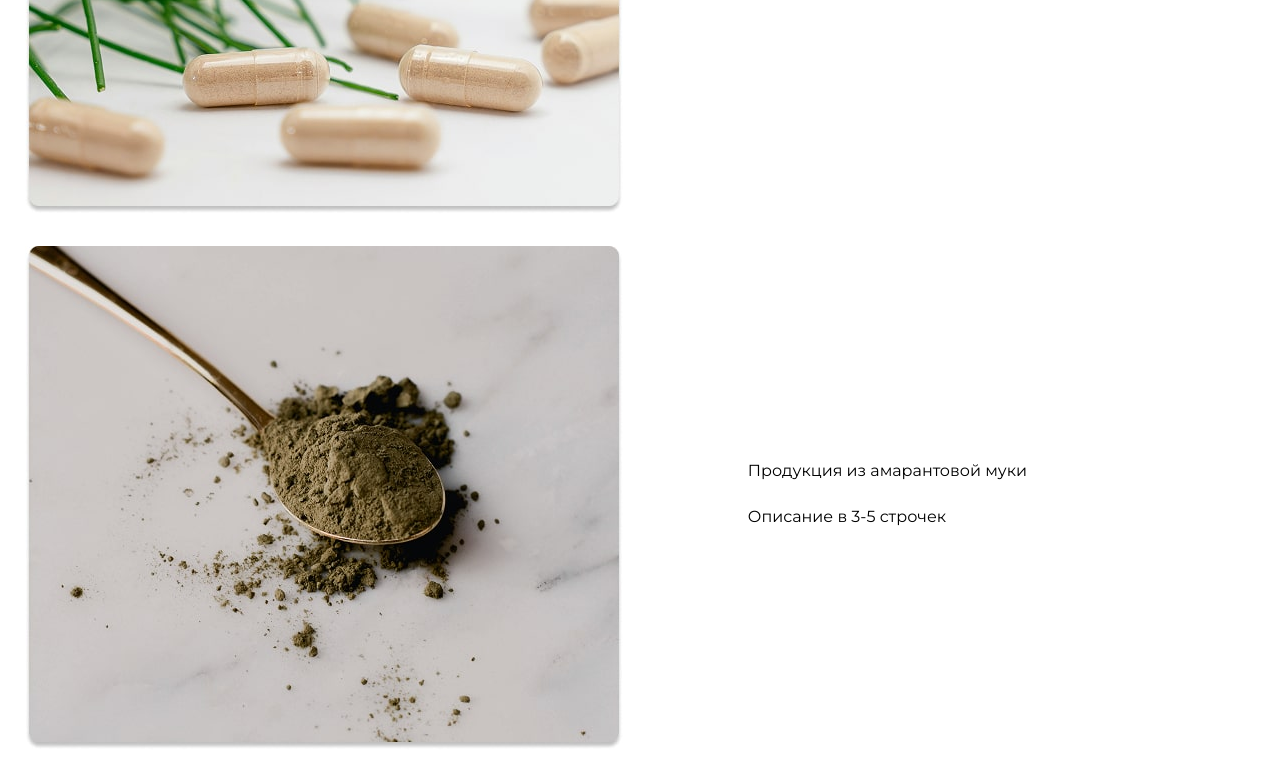
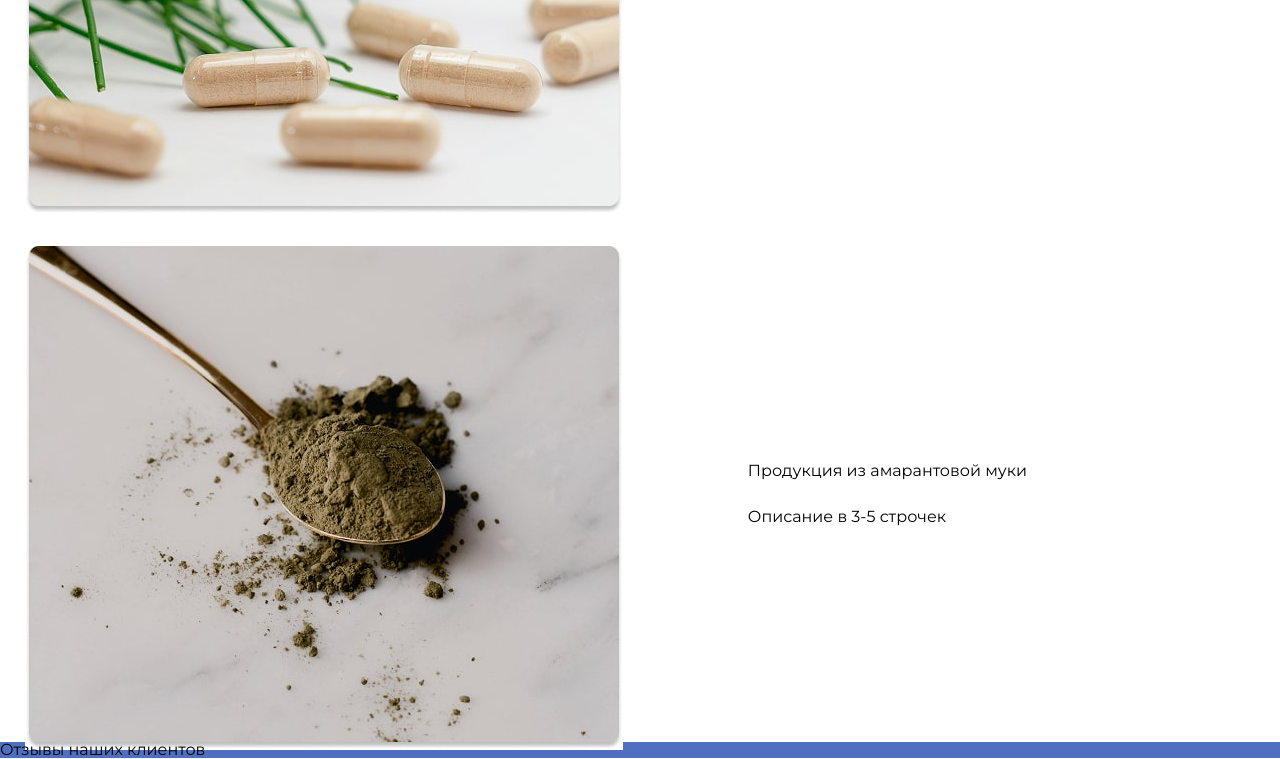
Before and after one commit to vladimir858/reline-1, a plain HTML site: page pages/head.html in a window 1280 px wide. Shown: the part 4498-5257 px from the top of the page. Drawn offline with Linux system fonts and the light colour scheme.

Commit message:
about test

```diff
--- a/pages/head.html
+++ b/pages/head.html
@@ -181,7 +181,7 @@
 </div>
 </main>
 <main class="about-us">
-
+<h2 class="about-headtitle">Отзывы наших клиентов</h2>
 </main>
 
 
```
